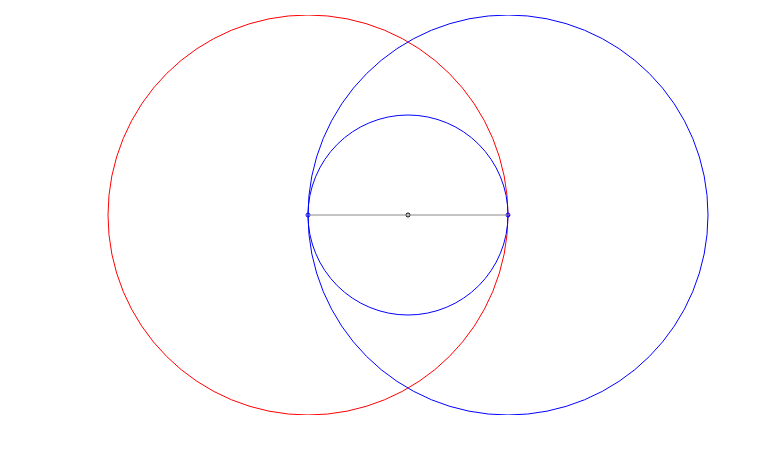
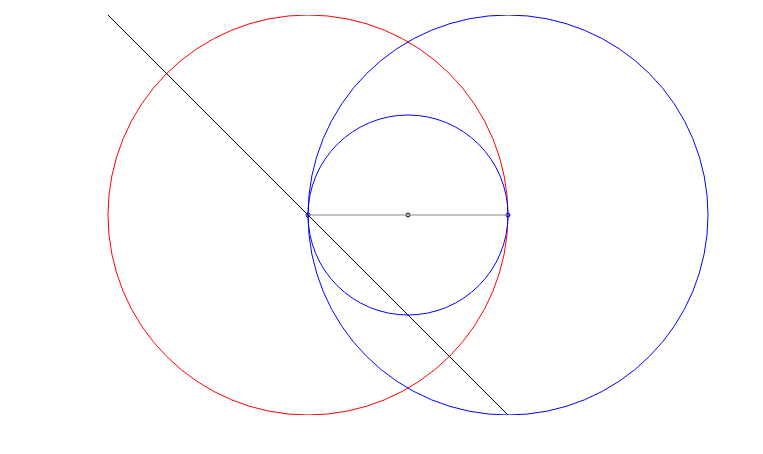
Before and after one commit to weshoke/versor.js, a plain HTML site: page render/test.html in a window 1280 px wide. Shown: the part 44-498 px from the top of the page, without its empty margins (0-763 px from the left). Drawn offline with Linux system fonts and the light colour scheme.

Commit message:
Add line renderer.

```diff
--- a/render/C2Canvas.js
+++ b/render/C2Canvas.js
@@ -70,6 +70,41 @@ var C2Canvas = function(canvas) {
     },
     Tri: function (el) {
       return dispatch['Vec'](C2.dual(el));
+    },
+    Lin: function (el) {
+      // Points traverse bounds clockwise from top left
+      var p1 = C2.Ro.point(bounds.x[0], bounds.y[0]);
+      var p2 = C2.Ro.point(bounds.x[1], bounds.y[0]);
+      var p3 = C2.Ro.point(bounds.x[1], bounds.y[1]);
+      var p4 = C2.Ro.point(bounds.x[0], bounds.y[1]);
+
+      var dualEl = C2.dual(el);
+
+      var topIntersection = C2.Ro.pointNormalize(dualEl.ip(p1.op(p2).op(C2.Inf)));
+      var rightIntersection = C2.Ro.pointNormalize(dualEl.ip(p2.op(p3).op(C2.Inf)));
+      var bottomIntersection = C2.Ro.pointNormalize(dualEl.ip(p3.op(p4).op(C2.Inf)));
+      var leftIntersection = C2.Ro.pointNormalize(dualEl.ip(p4.op(p1).op(C2.Inf)));
+
+      var displayIntersections = [];
+      if (bounds.x[0] <= topIntersection[0] && topIntersection[0] < bounds.x[1]) {
+        displayIntersections.push(topIntersection);
+      }
+      if (bounds.y[0] <= rightIntersection[1] && rightIntersection[1] < bounds.y[1]) {
+        displayIntersections.push(rightIntersection);
+      }
+      if (bounds.x[0] <= bottomIntersection[0] && bottomIntersection[0] < bounds.x[1]) {
+        displayIntersections.push(bottomIntersection);
+      }
+      if (bounds.y[0] <= leftIntersection[1] && leftIntersection[1] < bounds.y[1]) {
+        displayIntersections.push(leftIntersection);
+      }
+
+      if (displayIntersections.length < 2) return;
+
+      ctx.beginPath();
+      ctx.moveTo(mapx(displayIntersections[0][0]), mapy(displayIntersections[0][1]));
+      ctx.lineTo(mapx(displayIntersections[1][0]), mapy(displayIntersections[1][1]));
+      ctx.stroke();
     }
   };
 
--- a/render/test.html
+++ b/render/test.html
@@ -34,7 +34,9 @@ draw([
   // Point pair
   C2.Ro.point(-1, 0).op(C2.Ro.point(1, 0)),
   // Real direct circle
-  C2.Ro.point(0, 1).op(C2.Ro.point(1, 0)).op(C2.Ro.point(-1, 0))
+  C2.Ro.point(0, 1).op(C2.Ro.point(1, 0)).op(C2.Ro.point(-1, 0)),
+  // Direct line
+  C2.Ro.point(-1, 0).op(C2.Ro.point(0, 1)).op(C2.Inf)
 ]);
 
     </script>
```
